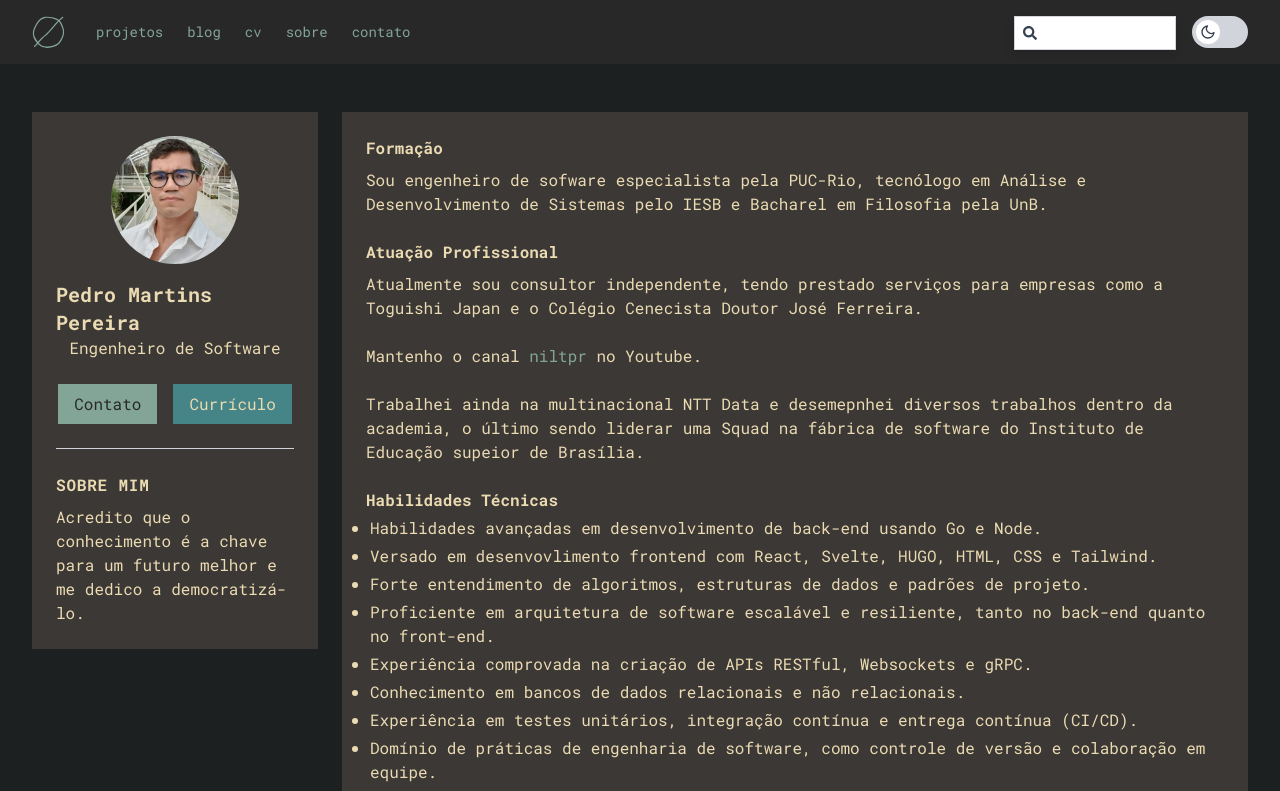
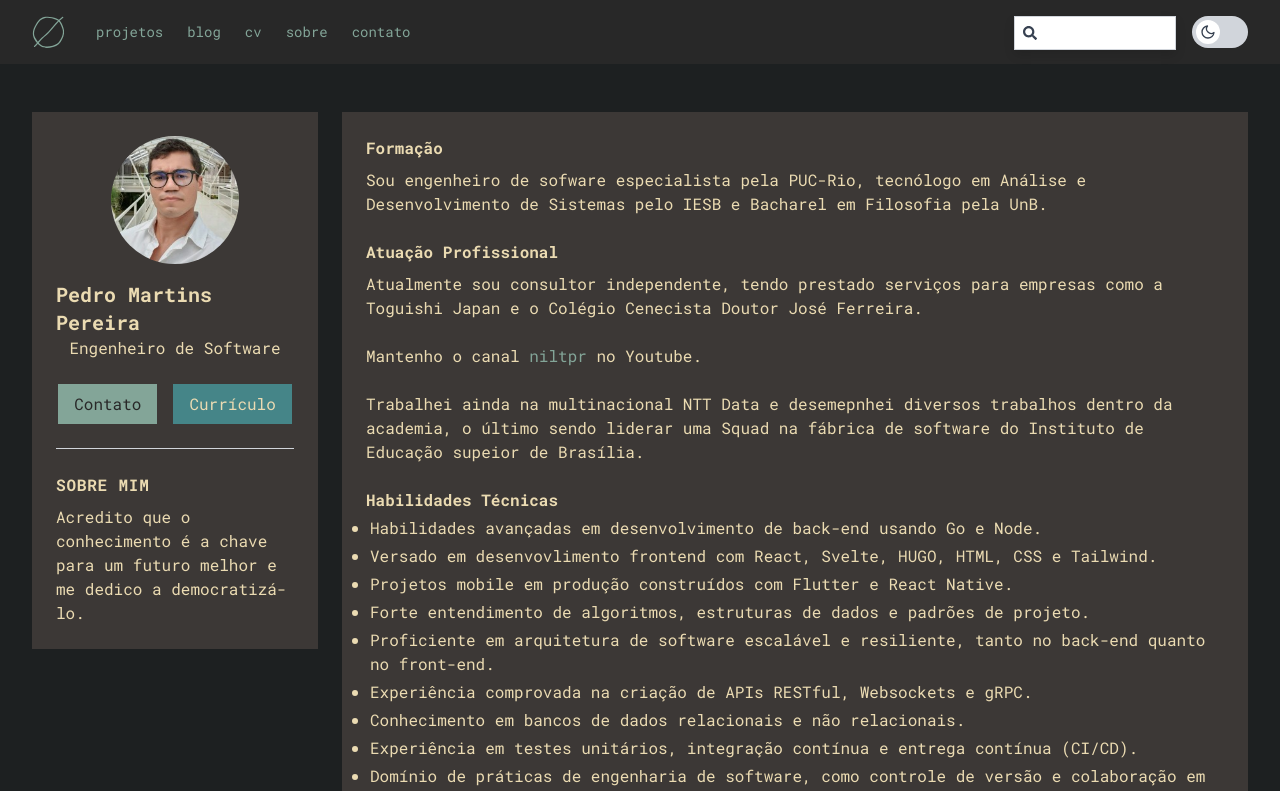
Before and after one commit to pedro-git-projects/nilptr-next, a Next.js app: page /sobre in a window 1280 px wide. Shown: the top 791 px of the page. Built offline with nearby package versions, Linux system fonts and the light colour scheme.

Commit message:
chore: updating resume

```diff
--- a/src/app/_components/resume.tsx
+++ b/src/app/_components/resume.tsx
@@ -101,6 +101,9 @@ const Resume: React.FC = () => {
                   HTML, CSS e Tailwind.
                 </li>
                 <li className="pb-1">
+                  Projetos mobile em produção construídos com Flutter e React Native.
+                </li>
+                <li className="pb-1">
                   Forte entendimento de algoritmos, estruturas de dados e
                   padrões de projeto.
                 </li>
```
